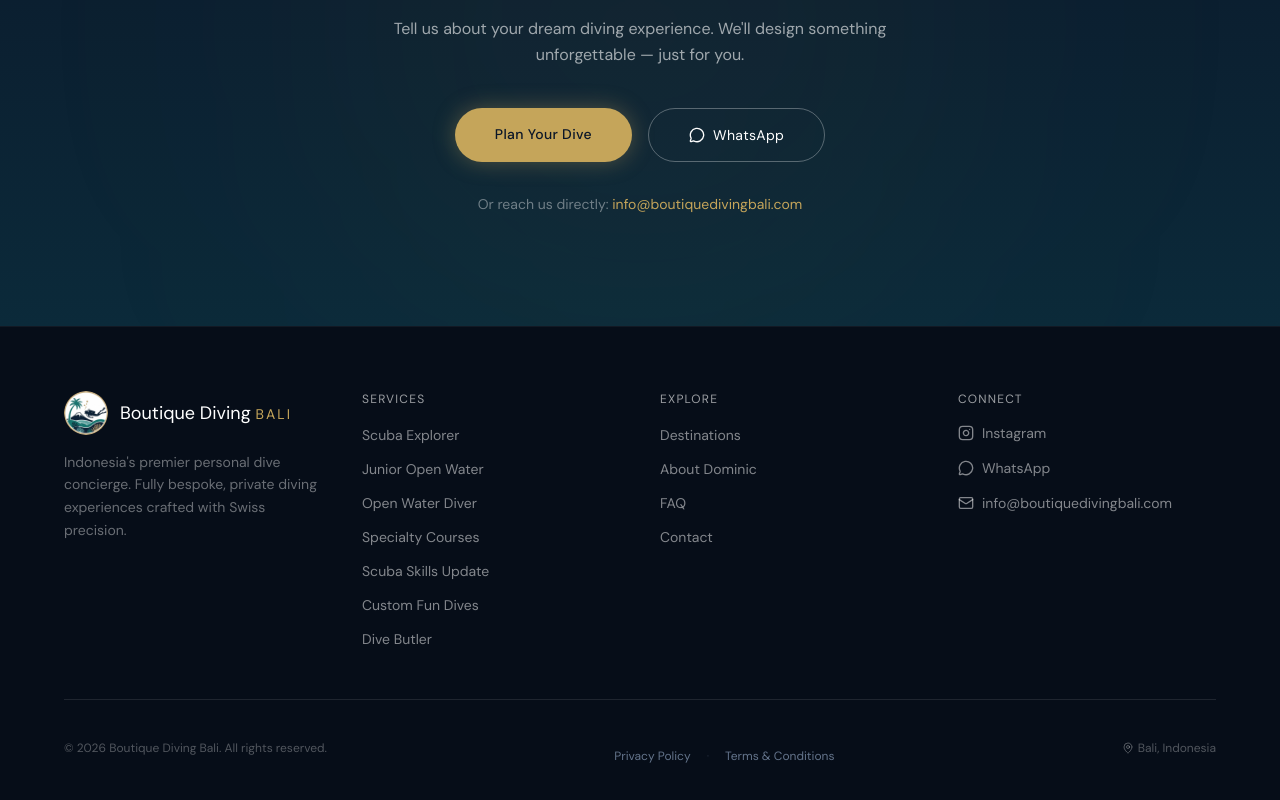
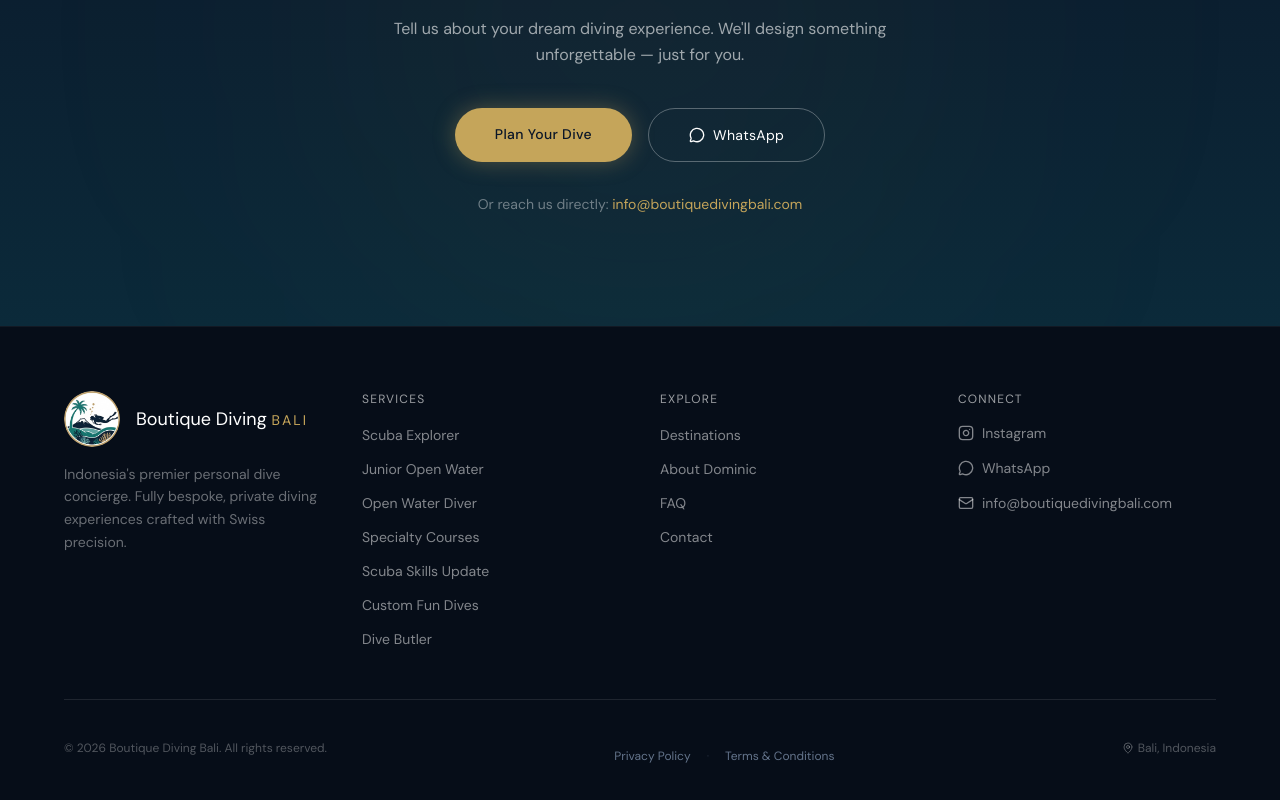
Before and after one commit to Raptor78Bali/boutique-diving-bali, a Next.js app: page /preview in a window 1280 px wide. Shown: the part 8123-8923 px from the top of the page. Built offline with nearby package versions, Linux system fonts and the light colour scheme.

Commit message:
Update footer logo to match header style and size

```diff
--- a/src/app/preview/page.tsx
+++ b/src/app/preview/page.tsx
@@ -769,14 +769,16 @@ export default function Home() {
  <div className="max-w-6xl mx-auto">
  <div className="grid grid-cols-1 md:grid-cols-2 lg:grid-cols-4 gap-10 mb-12">
  <div>
- <div className="flex items-center gap-3 mb-4">
+ <div className="flex items-center gap-4 mb-4">
+ <div className="w-14 h-14 rounded-full overflow-hidden flex-shrink-0">
  <Image
  src="/images/logo-icon-only.png"
- alt="Boutique Diving Bali logo"
- width={44}
- height={44}
- className="rounded-full"
+ alt="Boutique Diving Bali"
+ width={400}
+ height={400}
+ className="w-full h-full object-cover"
  />
+ </div>
  <span className="font-heading text-lg text-white">Boutique Diving <span className="text-[#C5A55A] tracking-[0.15em] text-sm font-sans">BALI</span></span>
  </div>
  <p className="text-white/40 text-sm font-sans leading-relaxed">
```
